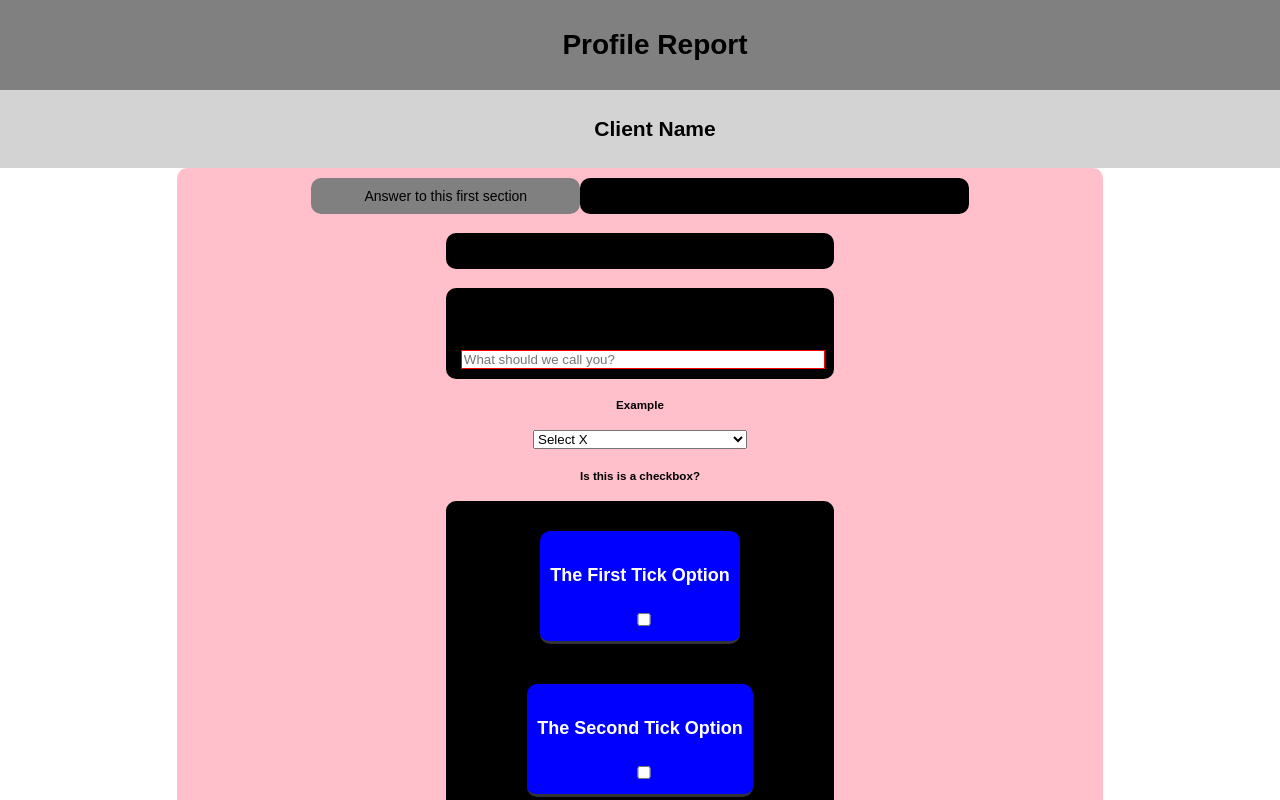
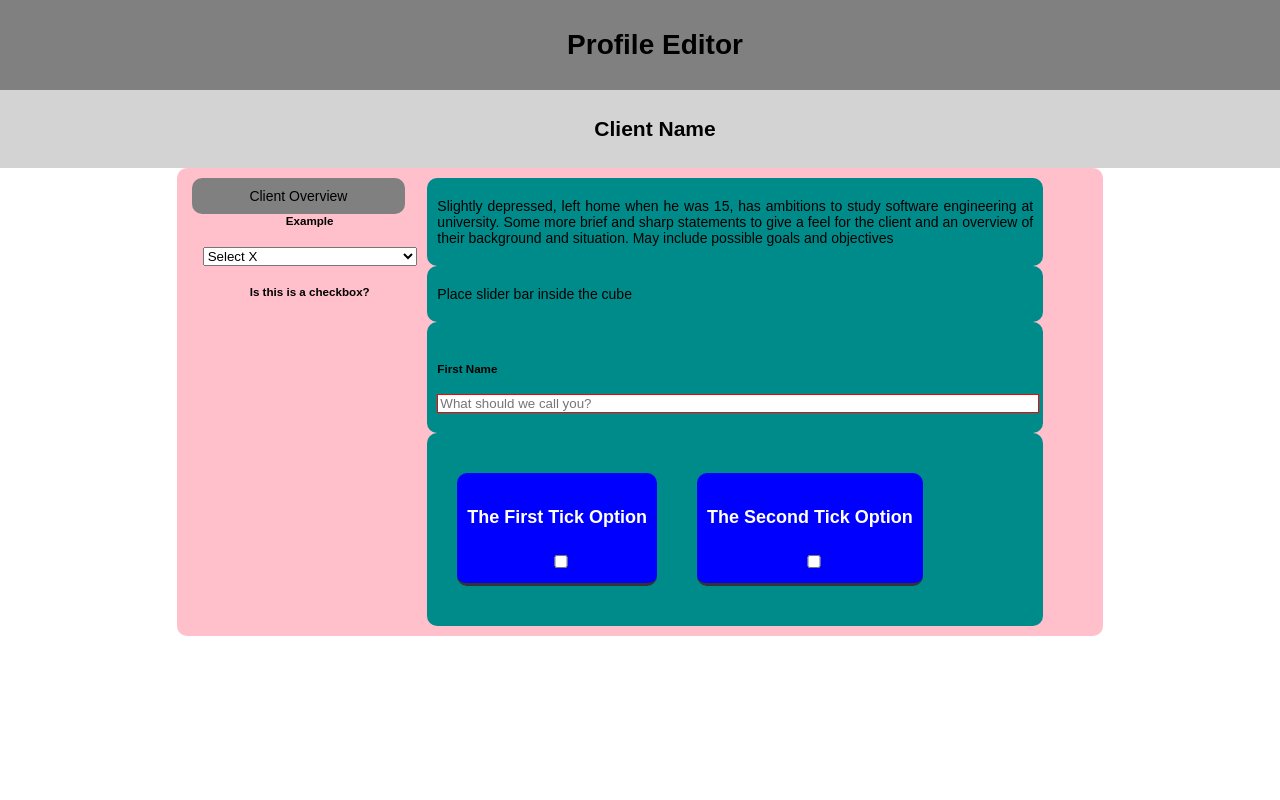
Before and after one commit to rs6713/dvimagine, a React (Create React App) app: page /addProfile in a window 1280 px wide. Built offline with nearby package versions, Linux system fonts and the light colour scheme.

Commit message:
Some additions and improvements to the website layout

```diff
--- a/src/containers/Profile.js
+++ b/src/containers/Profile.js
@@ -47,7 +47,7 @@ class Profile extends Component {
 
         <div id="headerBackground">
           <h1>
-            Profile Report
+            Profile Editor
           </h1>
         </div>
 
@@ -59,25 +59,27 @@ class Profile extends Component {
 
 
           <div id="bodyBackground">
-
+            <div id="grid">
               <div id="leftBox">
                 <h7>
-                Answer to this first section
+                  Client Overview
                 </h7>
               </div>
 
               <div id="textBox">
                 <h7>
-                Answer to this first section
+                  Slightly depressed, left home when he was 15, has ambitions to study software engineering at university. Some more brief and sharp statements to give a feel for the client and an overview of their background and situation. May include possible goals and objectives
                 </h7>
             </div>
-
+            </div>
 
 
           <div>
             <h1></h1>
           </div>
 
+
+          <div id="grid">
           <div id="textBox">
             <h7>
               Place slider bar inside the cube
@@ -120,6 +122,8 @@ class Profile extends Component {
                   </div>
               </div>
           </div>
+
+        </div>
       </div>
     );
   }
--- a/src/scss/addProfile.scss
+++ b/src/scss/addProfile.scss
@@ -36,18 +36,19 @@
   }
 
   #textBox{
-    display: inline-block;
-    width: 40%;
-    background-color: black;
-    padding: 10px 15px;
+    text-align: justify;
+    float: right;
+   // display: inline-block;
+    width: 70%;
+    background-color: darkcyan;
+    padding: 20px 10px;
     border-radius: 10px;
     border-color: red;
   }
 
   #leftBox{
-    display: inline-block;
-    width: 30%;
-    margin-left: 0%;
+    width: 25%;
+    float: left;
     background: grey;
     padding: 10px 0px;
     border-radius: 10px;
@@ -64,4 +65,10 @@
     border-radius: 10px;
     border-bottom: 3px solid #333;
   }
+
+  #grid{
+    width: 95%;
+    margin: 0px;
+    margin-bottom: 10px;
+  }
 }
```
Lines whose indentation alone changed are shown as unchanged.
